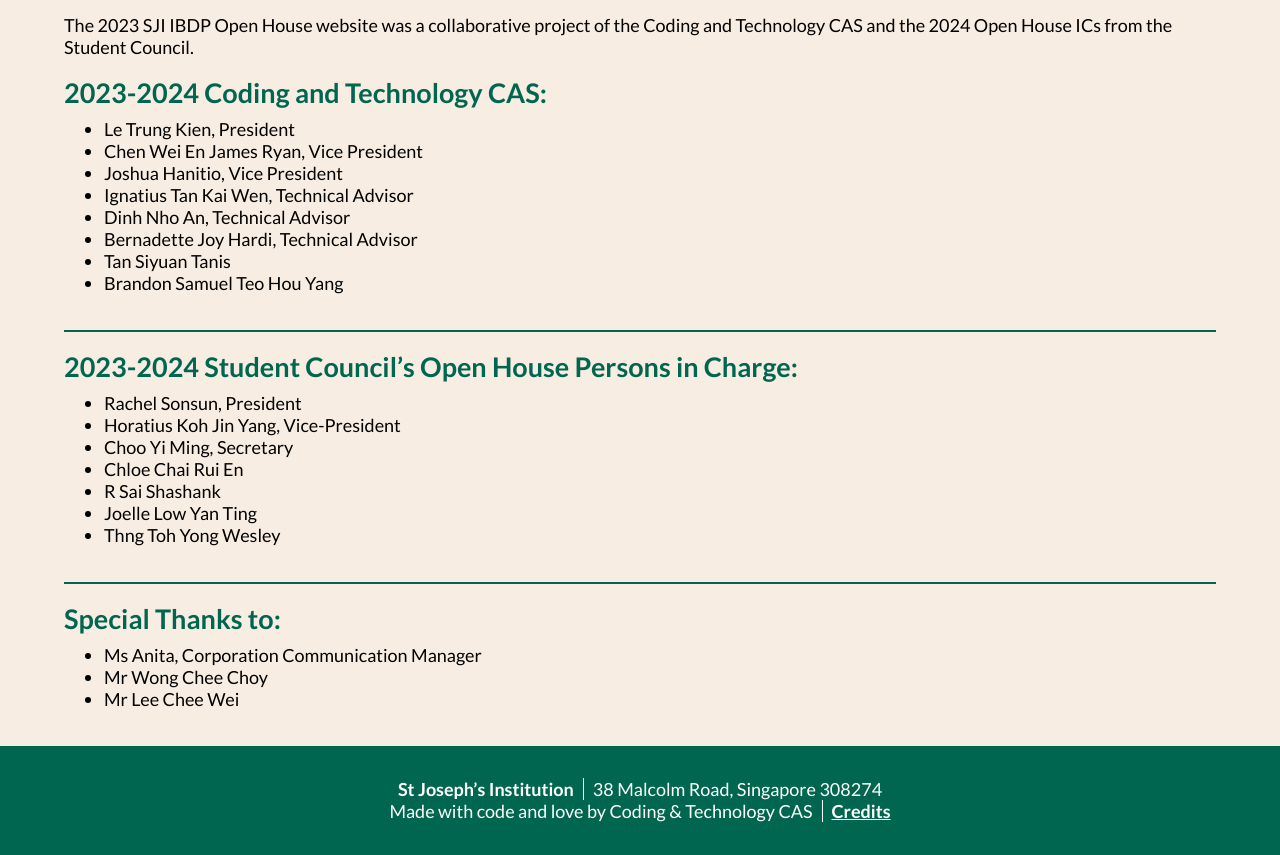
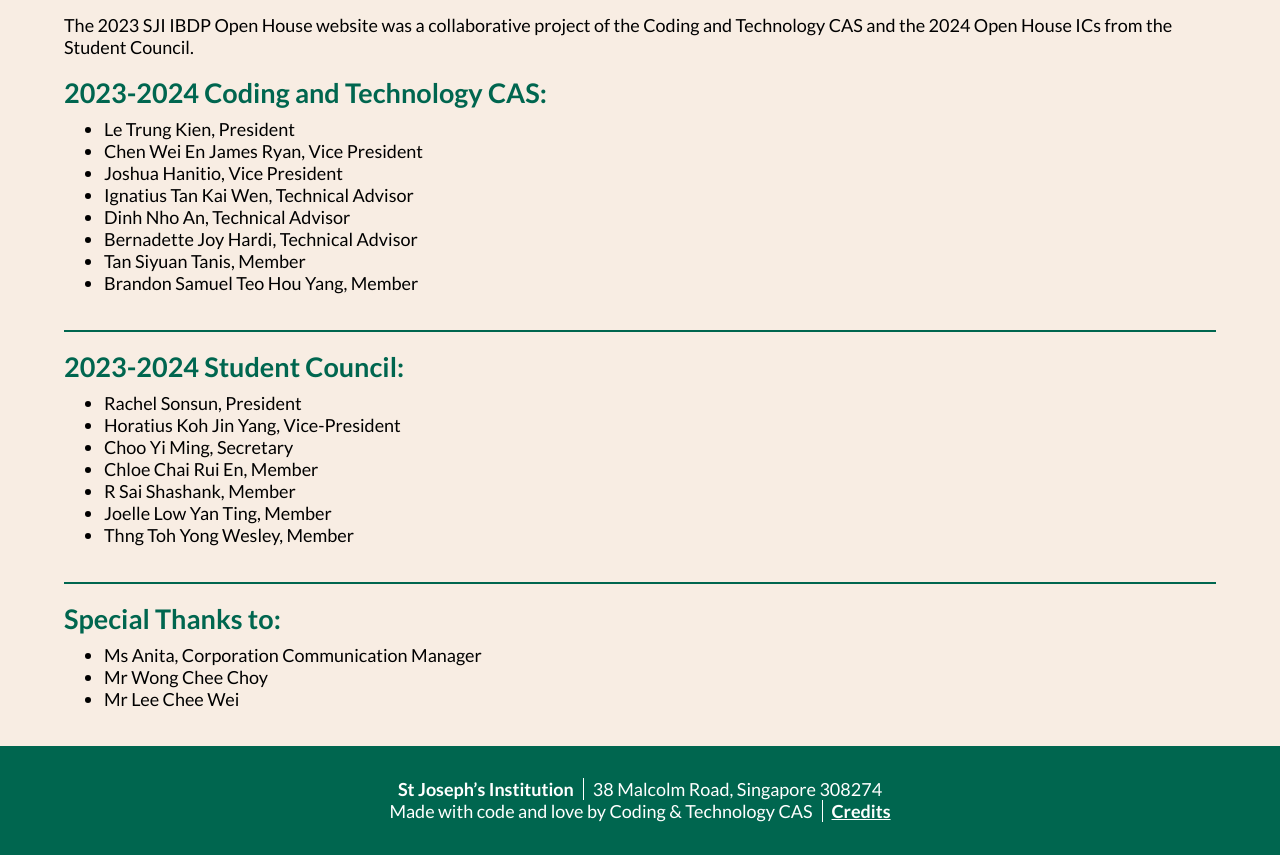
Before and after one commit to SJICodingCAS/ib-open-house, a Jekyll site: the page built from pages/credits.markdown, in a window 1280 px wide. Shown: the part 499-1354 px from the top of the page. Built offline with Jekyll 4.4.1, drawn with Linux system fonts in a browser that asks for light colours; some web fonts are replaced.

Commit message:
"Credits updated"

```diff
--- a/pages/credits.markdown
+++ b/pages/credits.markdown
@@ -14,19 +14,19 @@ The 2023 SJI IBDP Open House website was a collaborative project of the Coding a
 - Ignatius Tan Kai Wen, Technical Advisor
 - Dinh Nho An, Technical Advisor
 - Bernadette Joy Hardi, Technical Advisor
-- Tan Siyuan Tanis
-- Brandon Samuel Teo Hou Yang
+- Tan Siyuan Tanis, Member
+- Brandon Samuel Teo Hou Yang, Member
 
 ---
 
-## 2023-2024 Student Council's Open House Persons in Charge:
+## 2023-2024 Student Council:
 - Rachel Sonsun, President
 - Horatius Koh Jin Yang, Vice-President
 - Choo Yi Ming, Secretary
-- Chloe Chai Rui En
-- R Sai Shashank
-- Joelle Low Yan Ting
-- Thng Toh Yong Wesley
+- Chloe Chai Rui En, Member
+- R Sai Shashank, Member
+- Joelle Low Yan Ting, Member
+- Thng Toh Yong Wesley, Member
 
 ---
 
```
